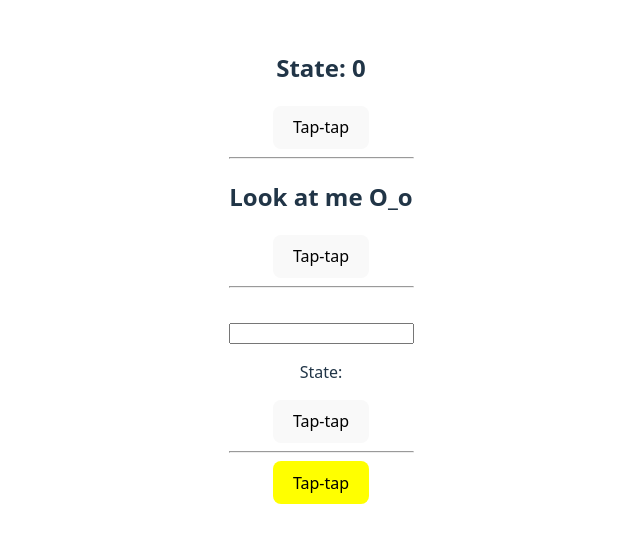
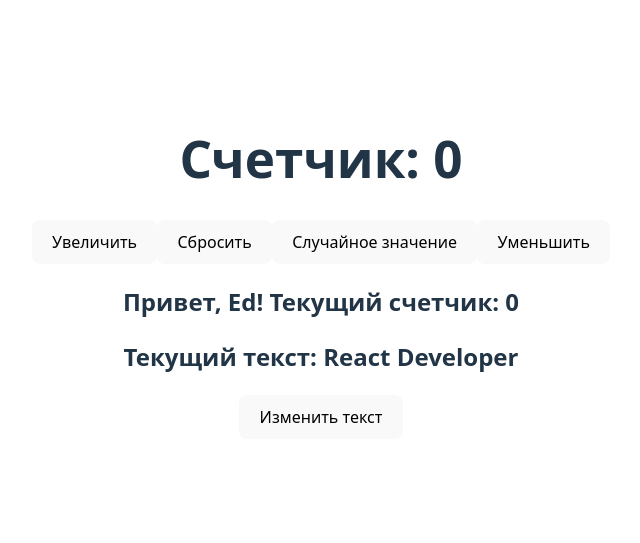
Before and after one commit to EdChekanov/Redev-practice, a React (Vite) app: page / in a window 1280 px wide. Shown: the part 133-676 px from the top of the page, without its empty margins (319-959 px from the left). Built offline with nearby package versions, Linux system fonts and the light colour scheme.

Commit message:
state 2nd task

```diff
--- a/src/App.jsx
+++ b/src/App.jsx
@@ -1,19 +1,10 @@
 import './App.css';
-import Counter from '@/components/state/Counter';
-import Text from '@/components/state/Text';
-import Input from './components/state/Input';
-import Button from './components/state/Button';
+import ParentComponent from './components/state2/ParentComponent';
 
 function App() {
   return (
     <>
-      <Counter />
-      <hr />
-      <Text />
-      <hr />
-      <Input />
-      <hr />
-      <Button />
+      <ParentComponent />
     </>
   );
 }
--- /dev/null
+++ b/src/components/state2/ChildComponent.jsx
@@ -0,0 +1,11 @@
+const ChildComponent = ({ name, counter }) => {
+  return (
+    <>
+      <h2>
+        Привет, {name}! Текущий счетчик: {counter}
+      </h2>
+    </>
+  );
+};
+
+export default ChildComponent;
--- /dev/null
+++ b/src/components/state2/ParentComponent.jsx
@@ -0,0 +1,29 @@
+import { useState } from 'react';
+import ChildComponent from './ChildComponent';
+import SiblingComponent from './SiblingComponent ';
+
+const ParentComponent = () => {
+  const [counter, setCounter] = useState(0);
+
+  return (
+    <>
+      <h1>Счетчик: {counter}</h1>
+      <button onClick={() => setCounter((c) => c + 1)}>Увеличить</button>
+      <button onClick={() => setCounter(0)}>Сбросить</button>
+      <button onClick={() => setCounter(Math.floor(Math.random() * 10) + 1)}>
+        Случайное значение
+      </button>
+      <button
+        onClick={() => {
+          if (counter > 0) setCounter((c) => c - 1);
+        }}
+      >
+        Уменьшить
+      </button>
+      <ChildComponent name={'Ed'} counter={counter} />
+      <SiblingComponent />
+    </>
+  );
+};
+
+export default ParentComponent;
--- /dev/null
+++ b/src/components/state2/SiblingComponent .jsx
@@ -0,0 +1,14 @@
+import { useState } from 'react';
+
+const SiblingComponent = () => {
+  const [text, setText] = useState('React Developer');
+
+  return (
+    <>
+      <h2>Текущий текст: {text}</h2>
+      <button onClick={() => setText('REDEV')}>Изменить текст</button>
+    </>
+  );
+};
+
+export default SiblingComponent;
```
Also changed, not shown: src/components/state1/Button.jsx (renamed from src/components/state/Button.jsx), src/components/state1/Counter.jsx (renamed from src/components/state/Counter.jsx), src/components/state1/Input.jsx (renamed from src/components/state/Input.jsx), src/components/state1/Text.jsx (renamed from src/components/state/Text.jsx).
